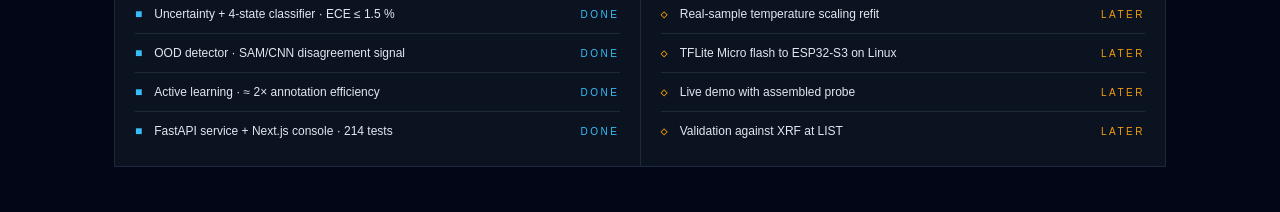
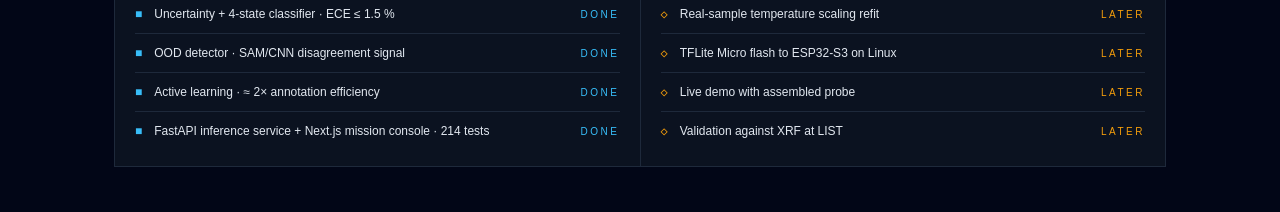
Before and after one commit to Hipdarius/VERA, a Next.js app in the folder web/: page /about in a window 1280 px wide. Shown: the part 2080-2292 px from the top of the page. Built offline with nearby package versions, Linux system fonts and the light colour scheme; a web font is replaced by a local one.

Commit message:
docs(about): expand 'FastAPI service + Next.js console' label

```diff
--- a/web/app/about/page.tsx
+++ b/web/app/about/page.tsx
@@ -185,7 +185,7 @@ export default function AboutPage() {
                 <StatusRow state="ok" label="Uncertainty + 4-state classifier · ECE ≤ 1.5 %" status="DONE" />
                 <StatusRow state="ok" label="OOD detector · SAM/CNN disagreement signal" status="DONE" />
                 <StatusRow state="ok" label="Active learning · ≈ 2× annotation efficiency" status="DONE" />
-                <StatusRow state="ok" label="FastAPI service + Next.js console · 214 tests" status="DONE" />
+                <StatusRow state="ok" label="FastAPI inference service + Next.js mission console · 214 tests" status="DONE" />
               </ul>
             }
             right={
```
